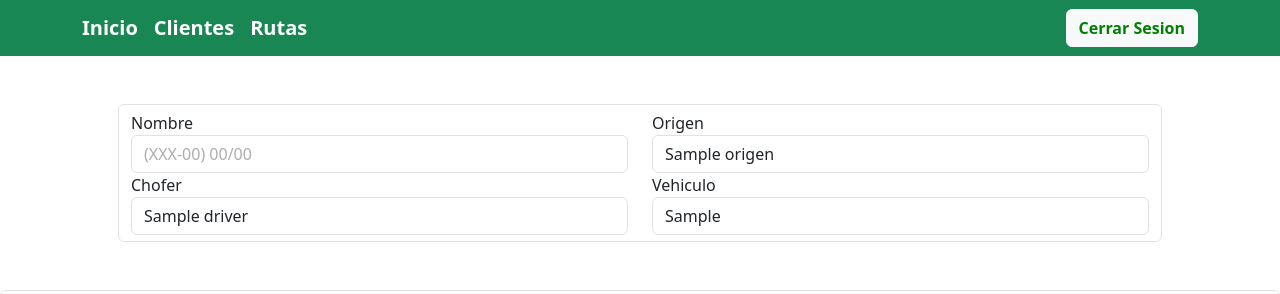
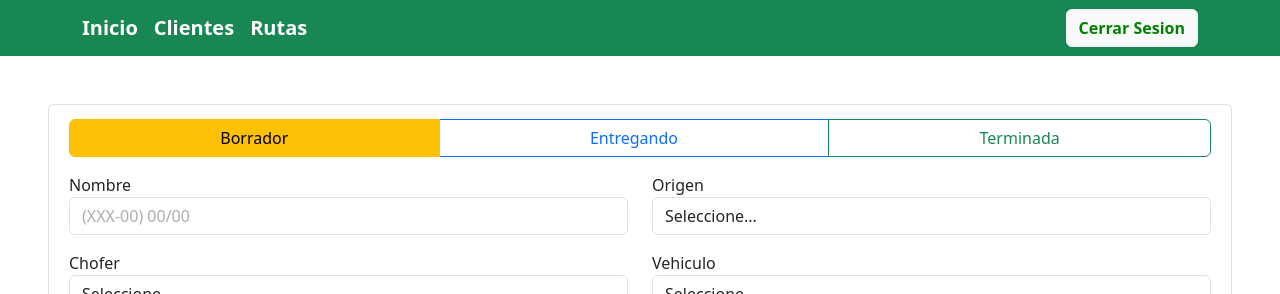
Before and after one commit to by-al3j4ndr0/apt-warehouse, a PHP site: page /shipments/add_shipment.php in a window 1280 px wide. Shown: the top 294 px of the page. Run offline with PHP 8.4, Linux system fonts and the light colour scheme; the visitor is signed in with stand-in values (Sample User, id 1); tables that the repository leaves empty or names only in its code hold one stand-in row (values such as "Sample post"); style sheets or scripts are compiled from the project's sources.

Commit message:
Control commit before disaster

```diff
--- /dev/null
+++ b/resources/js/delivery.js
@@ -0,0 +1,6 @@
+document.getElementById("origen").onchange = function() {filter_origen()};
+
+function filter_origen() {
+  var origen = document.getElementById("origen").value;
+  console.log(origen);
+}
--- a/shipments/add_shipment.php
+++ b/shipments/add_shipment.php
@@ -17,8 +17,6 @@ if (!isset($_SESSION['username'])) {
     <link rel="stylesheet" href="../resources/css/bootstrap.min.css">
     <link rel="stylesheet" href="../resources/css/font-awesome.css">
     <link rel="shortcut icon" href="https://cdn-icons-png.flaticon.com/512/295/295128.png">
-    <script src="../resources/js/bootstrap.bundle.min.js"></script>
-    <script src="../resources/js/custom.js"></script>
     <meta charset="UTF-8">
     <meta name="viewport"
   content="width=device-width, initial-scale=1.0">
@@ -28,17 +26,30 @@ if (!isset($_SESSION['username'])) {
 <body>
     <?php include '../header.php' ?>
 
-    <div class="container p-5 d-flex flex-column align-items-left">
+    <div class="p-5 flex-column align-items-center">
         <form action="../db/create_route.php" method="post">
             <div class="form-control">
-                <div class="row">
+                <div class="row p-2">
+                    <div class="btn-group" role="group">
+                        <input type="radio" class="btn-check" name="draft" id="draft" autocomplete="off" checked>
+                        <label class="btn btn-outline-warning" for="draft">Borrador</label>
+
+                        <input type="radio" class="btn-check" name="delivering" id="delivering" autocomplete="off">
+                        <label class="btn btn-outline-primary" for="delivering">Entregando</label>
+
+                        <input type="radio" class="btn-check" name="finished" id="finished" autocomplete="off">
+                        <label class="btn btn-outline-success" for="finished">Terminada</label>
+                    </div>
+                </div>
+                <div class="row p-2">
                     <div class="col">
                         <label for="formGroupExampleInput">Nombre</label>
-                        <input type="text" class="form-control" id="name" name="name" placeholder="(XXX-00) 00/00" autocomple="nope">
+                        <input type="text" class="form-control" id="name" name="name" placeholder="(XXX-00) 00/00" autocomple="off">
                     </div>
                     <div class="col">
                         <label for="formGroupExampleInput">Origen</label>
-                         <select id="origen" class="form-control" name="origen">
+                        <select id="origen" class="form-control" name="origen">
+                            <option id="default">Seleccione...</option>
                             <?php
                                 include '../db/db_connect.php';
 
@@ -52,10 +63,11 @@ if (!isset($_SESSION['username'])) {
                         </select>
                     </div>
                 </div>
-                <div class="row">
+                <div class="row p-2">
                     <div class="col">
                         <label for="formGroupExampleInput">Chofer</label>
                         <select id="driver" class="form-control" name="driver">
+                            <option id="default">Seleccione...</option>
                             <?php
                                 include '../db/db_connect.php';
 
@@ -71,6 +83,7 @@ if (!isset($_SESSION['username'])) {
                     <div class="col">
                         <label for="formGroupExampleInput">Vehiculo</label>
                         <select id="vehicule" class="form-control" name="vehicule">
+                            <option id="default">Seleccione...</option>
                             <?php
                                 include '../db/db_connect.php';
 
@@ -85,7 +98,6 @@ if (!isset($_SESSION['username'])) {
                     </div>
                 </div>
             </div>
-
     </div>
     <div class="d-flex flex-column align-items-left">
         <div class="form-control">
@@ -143,5 +155,8 @@ if (!isset($_SESSION['username'])) {
         </div>
         </form>
     </div>
+    <script src="../resources/js/bootstrap.bundle.min.js"></script>
+    <script src="../resources/js/custom.js"></script>
+    <script src="../resources/js/delivery.js"></script>
 </body>
 </html>
```
